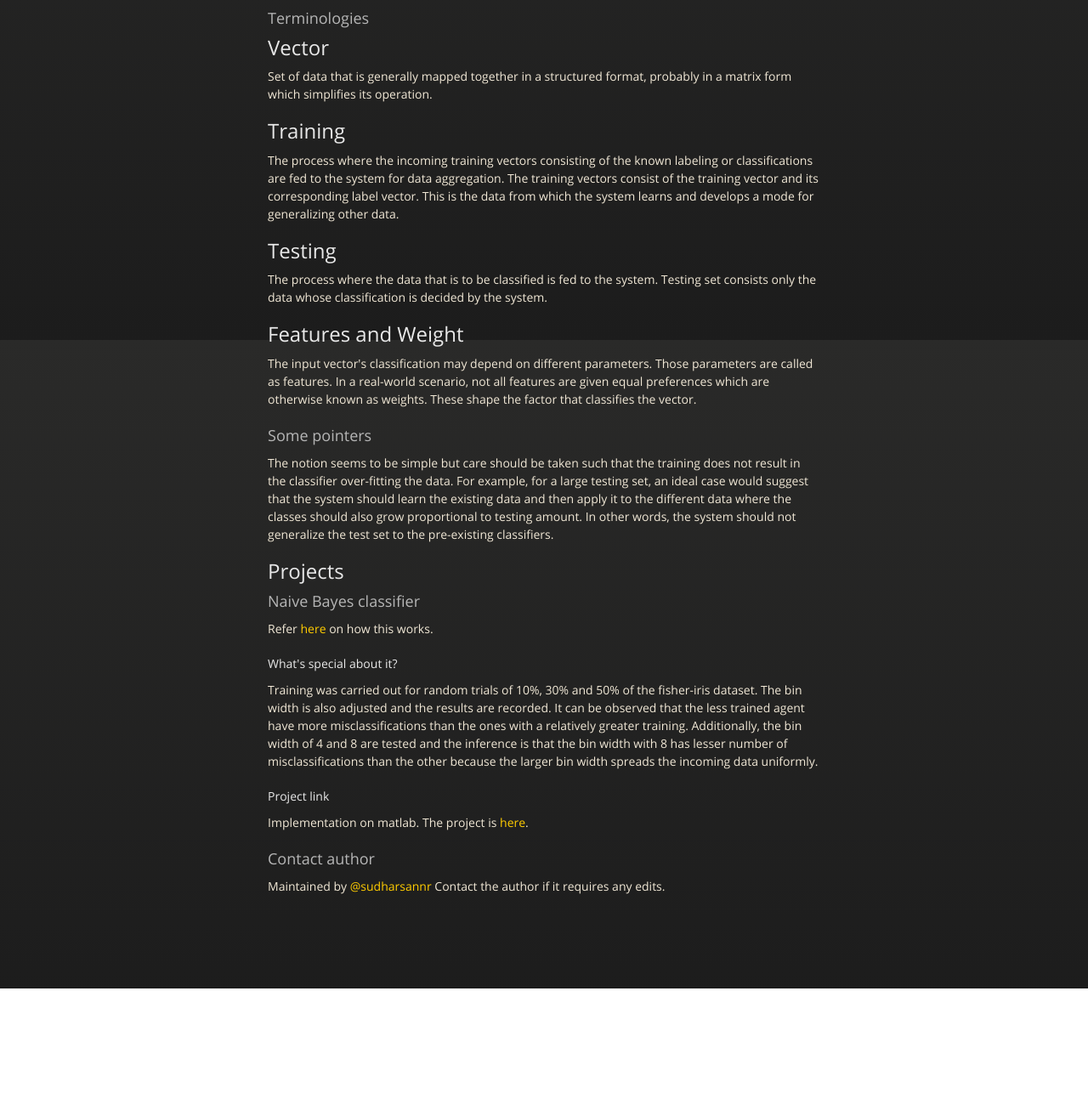
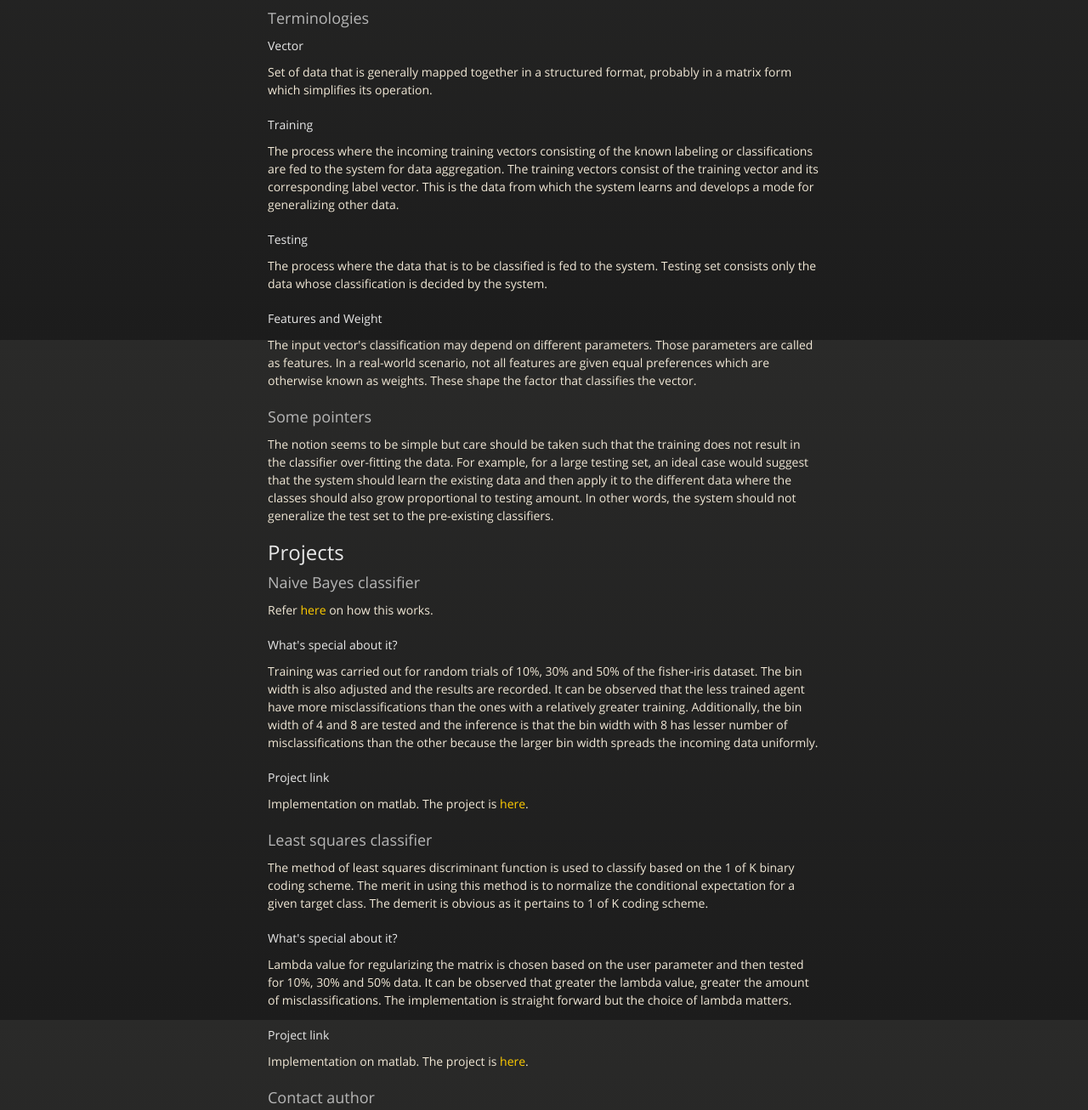
Before and after one commit to sudharsannr/MachineLearning, a plain HTML site: page index.html in a window 1280 px wide. Shown: the part 400-1706 px from the top of the page at 85% size. Before the commit the page ends 1563 px from the top, so only its background shows below. Drawn offline with nearby package versions, Linux system fonts and the light colour scheme.

```diff
--- a/index.html
+++ b/index.html
@@ -46,23 +46,23 @@
 <h3>
 <a name="terminologies" class="anchor" href="#terminologies"><span class="octicon octicon-link"></span></a>Terminologies</h3>
 
-<h2>
-<a name="vector" class="anchor" href="#vector"><span class="octicon octicon-link"></span></a>Vector</h2>
+<h4>
+<a name="vector" class="anchor" href="#vector"><span class="octicon octicon-link"></span></a>Vector</h4>
 
 <p>Set of data that is generally mapped together in a structured format, probably in a matrix form which simplifies its operation.</p>
 
-<h2>
-<a name="training" class="anchor" href="#training"><span class="octicon octicon-link"></span></a>Training</h2>
+<h4>
+<a name="training" class="anchor" href="#training"><span class="octicon octicon-link"></span></a>Training</h4>
 
 <p>The process where the incoming training vectors consisting of the known labeling or classifications are fed to the system for data aggregation. The training vectors consist of the training vector and its corresponding label vector. This is the data from which the system learns and develops a mode for generalizing other data.</p>
 
-<h2>
-<a name="testing" class="anchor" href="#testing"><span class="octicon octicon-link"></span></a>Testing</h2>
+<h4>
+<a name="testing" class="anchor" href="#testing"><span class="octicon octicon-link"></span></a>Testing</h4>
 
 <p>The process where the data that is to be classified is fed to the system. Testing set consists only the data whose classification is decided by the system.</p>
 
-<h2>
-<a name="features-and-weight" class="anchor" href="#features-and-weight"><span class="octicon octicon-link"></span></a>Features and Weight</h2>
+<h4>
+<a name="features-and-weight" class="anchor" href="#features-and-weight"><span class="octicon octicon-link"></span></a>Features and Weight</h4>
 
 <p>The input vector's classification may depend on different parameters. Those parameters are called as features. In a real-world scenario, not all features are given equal preferences which are otherwise known as weights. These shape the factor that classifies the vector.</p>
 
@@ -95,6 +95,21 @@
 <p>Implementation on matlab. The project is <a href="https://github.com/sudharsannr/MachineLearning/tree/master/NaiveBayes">here</a>.</p>
 
 <h3>
+<a name="least-squares-classifier" class="anchor" href="#least-squares-classifier"><span class="octicon octicon-link"></span></a>Least squares classifier</h3>
+
+<p>The method of least squares discriminant function is used to classify based on the 1 of K binary coding scheme. The merit in using this method is to normalize the conditional expectation for a given target class. The demerit is obvious as it pertains to 1 of K coding scheme. </p>
+
+<h4>
+<a name="whats-special-about-it-1" class="anchor" href="#whats-special-about-it-1"><span class="octicon octicon-link"></span></a>What's special about it?</h4>
+
+<p>Lambda value for regularizing the matrix is chosen based on the user parameter and then tested for 10%, 30% and 50% data. It can be observed that greater the lambda value, greater the amount of misclassifications. The implementation is straight forward but the choice of lambda matters. </p>
+
+<h4>
+<a name="project-link-1" class="anchor" href="#project-link-1"><span class="octicon octicon-link"></span></a>Project link</h4>
+
+<p>Implementation on matlab. The project is <a href="https://github.com/sudharsannr/MachineLearning/tree/master/LeastSquares">here</a>.</p>
+
+<h3>
 <a name="contact-author" class="anchor" href="#contact-author"><span class="octicon octicon-link"></span></a>Contact author</h3>
 
 <p>Maintained by <a href="https://github.com/sudharsannr" class="user-mention">@sudharsannr</a>
```
Also changed, not shown: params.json (+1 -1 lines).
